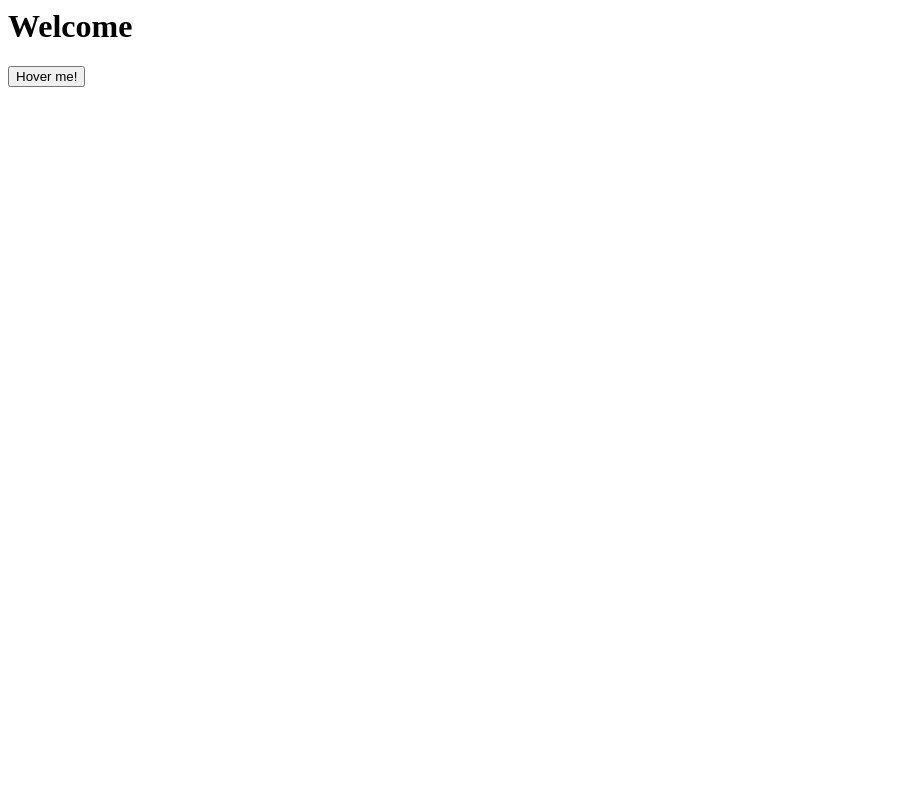
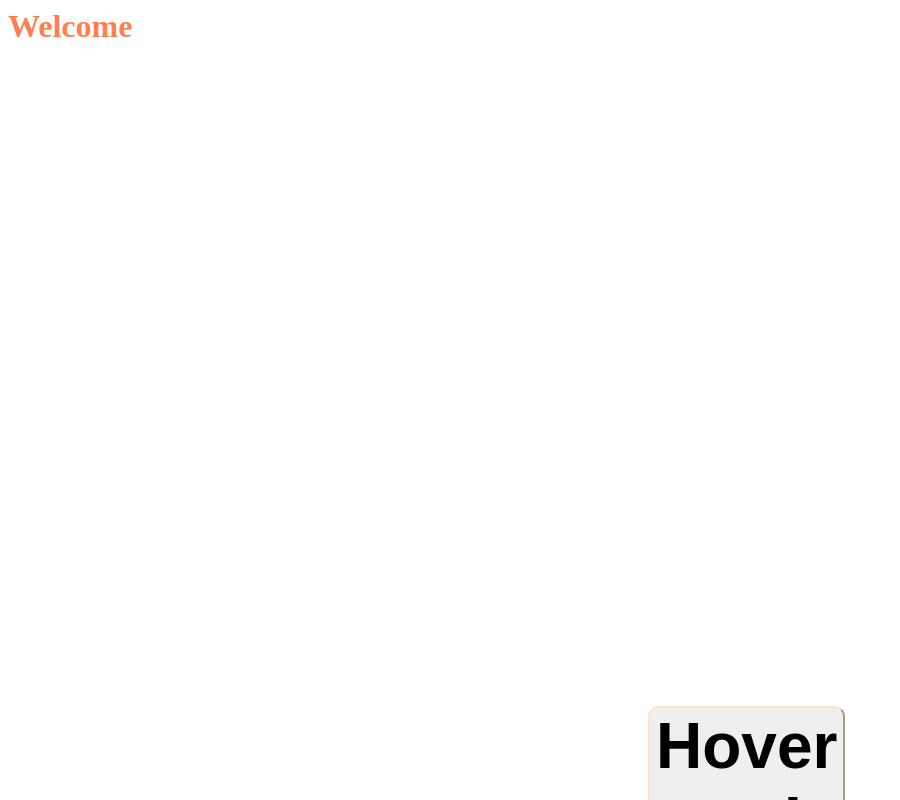
Before and after one commit to anmatngu/my-portfolio, a plain HTML site: page index.html in a window 1280 px wide. Shown: the whole page, without its empty margins (0-900 px from the left). Drawn offline with Linux system fonts and the light colour scheme.

Commit message:
Update index.html

```diff
--- a/index.html
+++ b/index.html
@@ -4,7 +4,7 @@
     <meta http-equiv="X-UA-Compatible" content="IE=edge">
     <meta name="viewport" content="width=device-width, initial-scale=1.0">
     <title>My portfolio</title>
-    <link rel="stylesheet" href="css/styles.css" type="stylesheet">
+    <link rel="stylesheet" href="css/styles.css">
     <link src="script.js">
 </head>
 <body>
```
